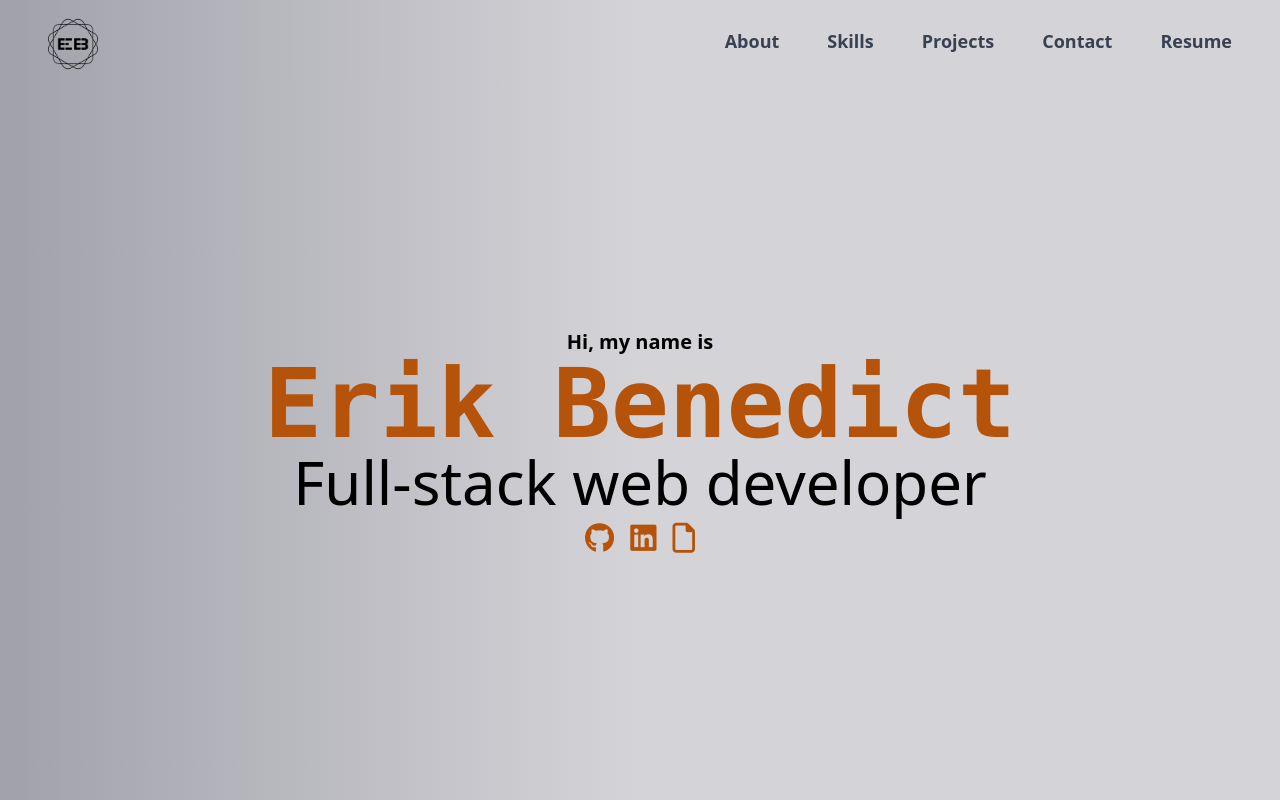
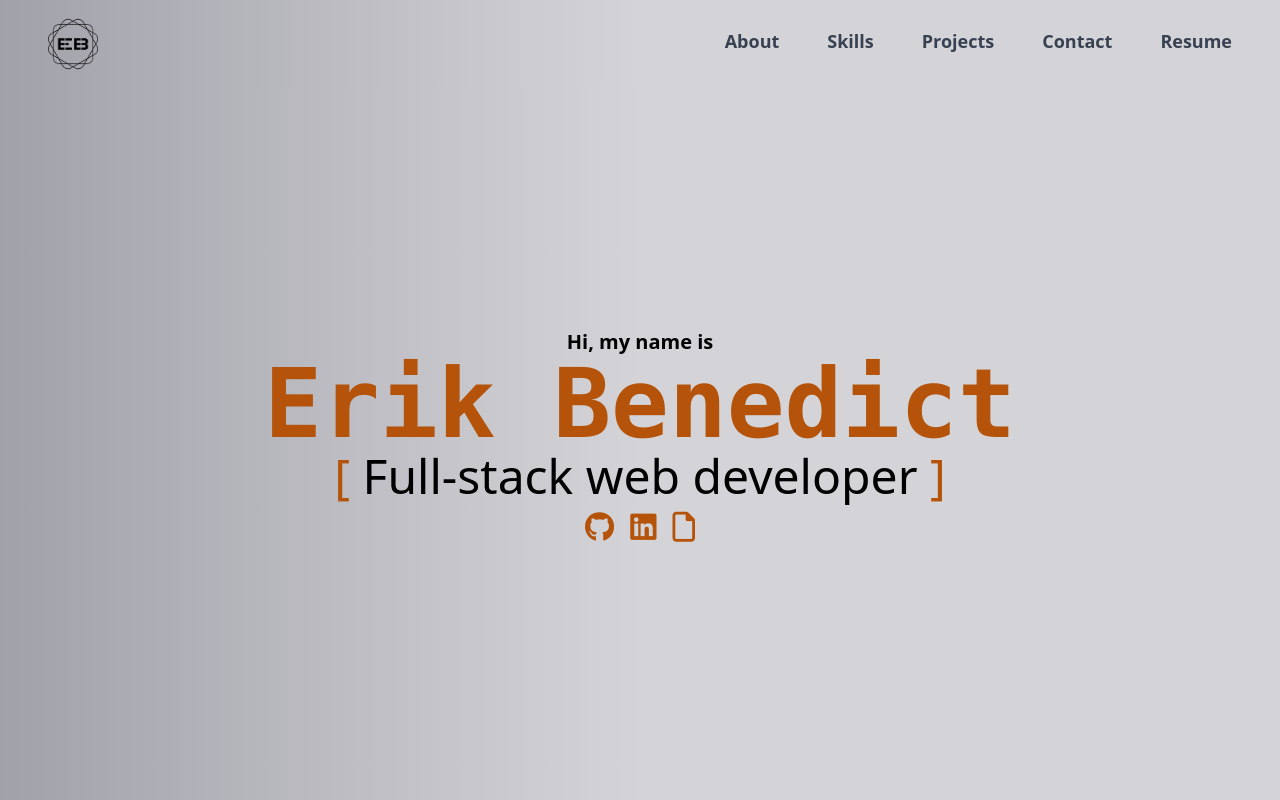
Before and after one commit to erikbenedict/react-portfolio, a React (Vite) app: page / in a window 1280 px wide. Shown: the top 800 px of the page. Built offline with nearby package versions, Linux system fonts and the light colour scheme.

Commit message:
Update Hero.jsx

```diff
--- a/src/components/Hero/Hero.jsx
+++ b/src/components/Hero/Hero.jsx
@@ -15,8 +15,9 @@ export default function Hero() {
               Erik Benedict
             </span>
             <br />
-            <span className="text-4xl md:text-6xl font-medium">
-              Full-stack web developer
+            <span className="text-4xl md:text-5xl font-medium">
+              <span className="text-amber-700">{`[`}</span> Full-stack web
+              developer <span className="text-amber-700">{`]`}</span>
             </span>
           </h1>
           <div>
```
